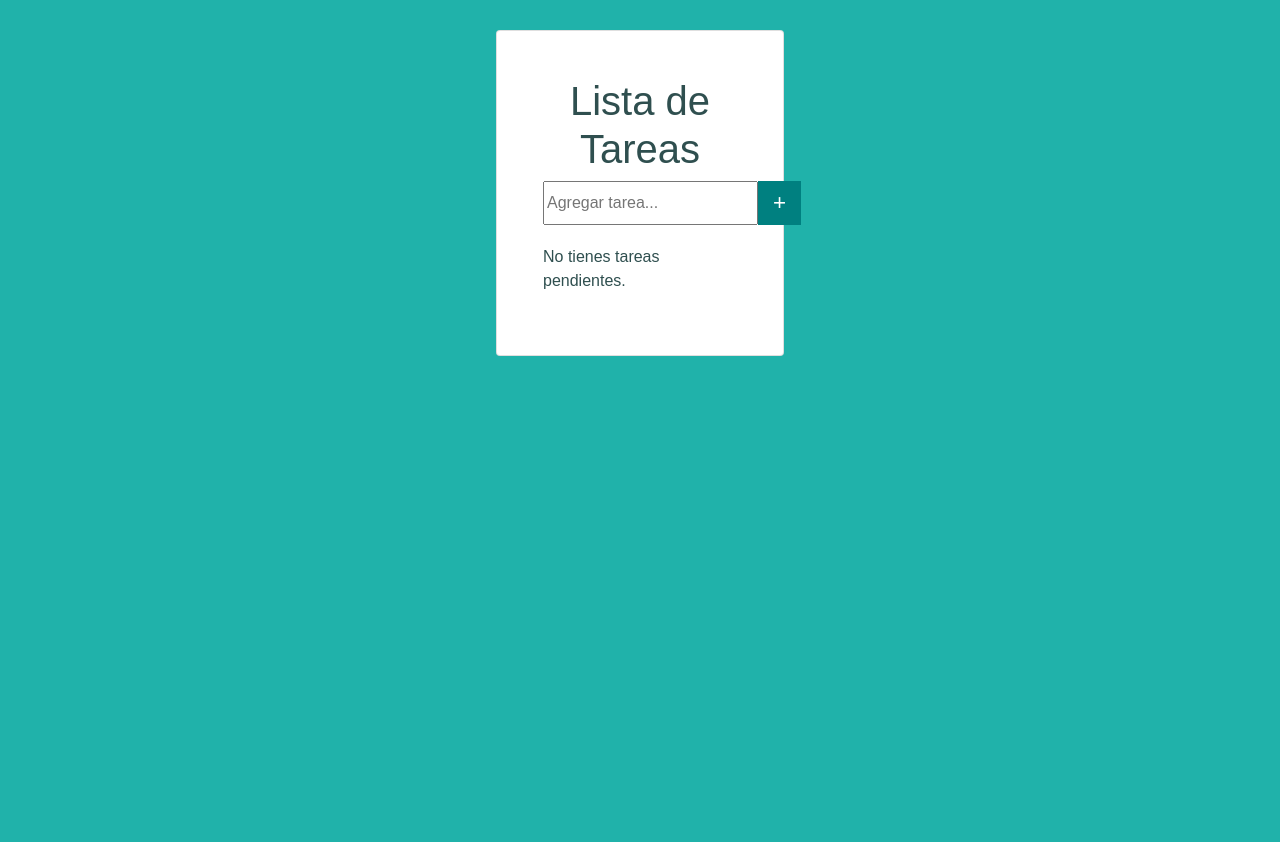
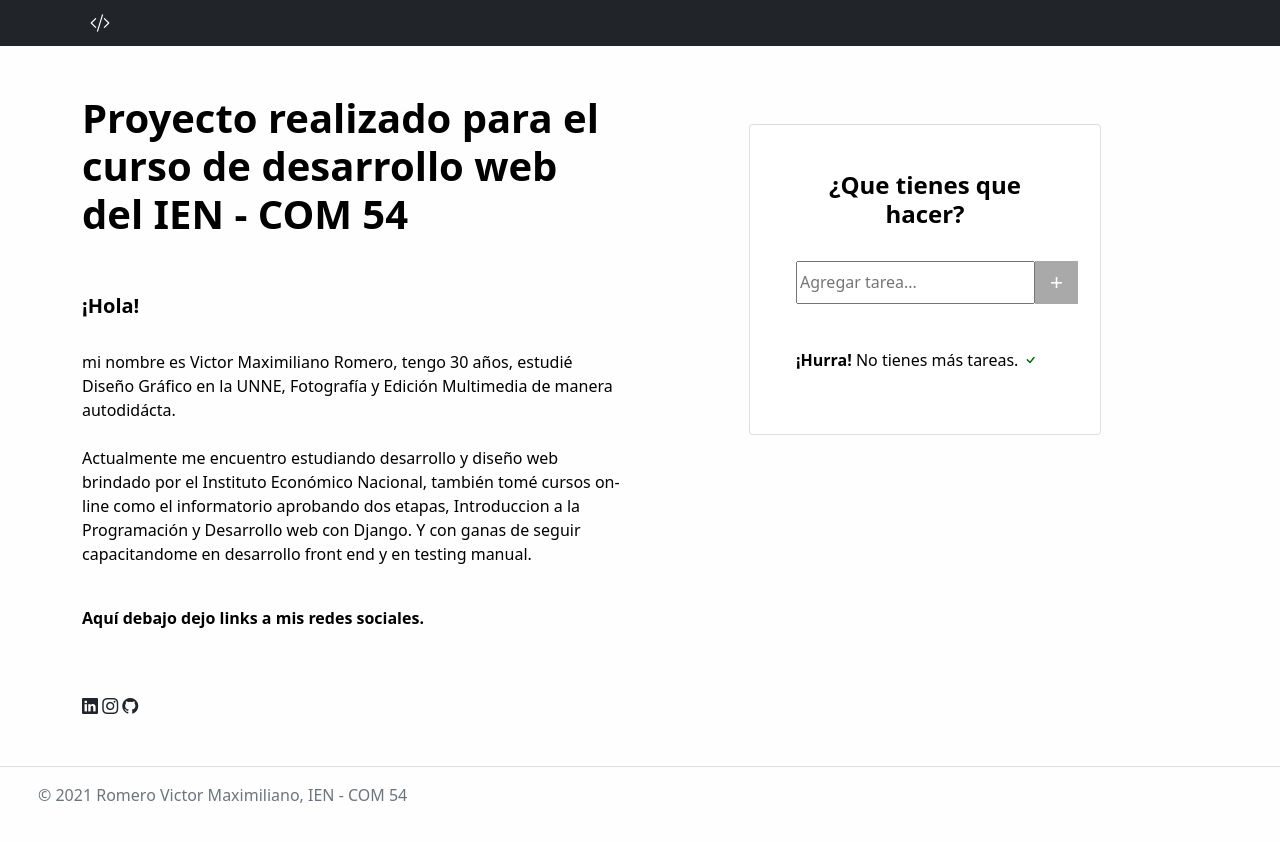
Before and after one commit to Rivochill/maximilianoromero_proyectofinal, a plain HTML site: page index.html in a window 1280 px wide. Before the commit the page ends 800 px from the top, so only its background shows below. Drawn offline with nearby package versions, Linux system fonts and the light colour scheme.

Commit message:
Major UI Changes

```diff
--- a/index.html
+++ b/index.html
@@ -6,14 +6,54 @@
     <meta name="viewport" content="width=device-width, initial-scale=1.0">
     <link rel="stylesheet" href="https://cdn.jsdelivr.net/npm/bootstrap-icons@1.7.2/font/bootstrap-icons.css">
     <link href="https://cdn.jsdelivr.net/npm/bootstrap@5.1.3/dist/css/bootstrap.min.css" rel="stylesheet" integrity="sha384-1BmE4kWBq78iYhFldvKuhfTAU6auU8tT94WrHftjDbrCEXSU1oBoqyl2QvZ6jIW3" crossorigin="anonymous">
+    <link rel="stylesheet" href="https://cdn.jsdelivr.net/npm/bootstrap-icons@1.7.2/font/bootstrap-icons.css">
+    <link rel="preconnect" href="https://fonts.googleapis.com">
+    <link rel="preconnect" href="https://fonts.gstatic.com" crossorigin>
+    <link href="https://fonts.googleapis.com/css2?family=Montserrat:wght@200;400;700&family=Roboto:wght@300;400;700&display=swap" rel="stylesheet">
     <link rel="stylesheet" href="style.css">
 
     <title>Lista de tareas</title>
 </head>
 <body>
-    <div class="card" style="width: 18rem;">
+    <nav class="navbar navbar-light bg-dark">
+        <div class="container-fluid">
+            <a class="navbar-brand">
+                <div class="container" id="logoContainer">
+                    <i id="logo" class="bi bi-code-slash"></i></a>
+                </div>
+        </div>
+    </nav>
+
+    <br>
+    <br>
+
+    <div class="container">
+        <div class="row">
+            <div class="col">
+
+                <h1><strong>Proyecto realizado para el curso de desarrollo web del IEN - COM 54 </strong></h1>
+
+                <br><br>
+
+                <h5><strong>¡Hola!</strong></h5>
+                <br>
+                <p>mi nombre es Victor Maximiliano Romero, tengo 30 años, estudié Diseño Gráfico en la UNNE, Fotografía y Edición Multimedia de manera autodidácta.
+                <br><br>
+                Actualmente me encuentro estudiando desarrollo y diseño web brindado por el Instituto Económico Nacional, también tomé cursos on-line como el informatorio aprobando dos etapas, Introduccion a la Programación y Desarrollo web con Django. Y con ganas de seguir capacitandome en desarrollo front end y en testing manual.</p>
+                <br>
+                <p><strong>Aquí debajo dejo links a mis redes sociales.</strong></p>
+                <br><br>
+
+                    <a href="https://www.linkedin.com/in/maximiliano-romero-252448184/" target="_blank" class="link-dark"><i class="bi bi-linkedin"></i></a>
+                    <a href="https://www.instagram.com/_maxromero/?hl=es-la" target="_blank" class="link-dark"><i class="bi bi-instagram"></i></a>
+                    <a href="https://github.com/Rivochill" target="_blank" class="link-dark"><i class="bi bi-github"></i></a>
+
+            </div>
+
+            <div class="col">
+                <div class="card d-flex justify-content-center" style="width: 22rem;">
                     <div class="card-body">
-            <h1>Lista de Tareas</h1>
+                        <h4><strong>¿Que tienes que hacer?</strong></h4><br>
                         <div class="search">
                             <form>
                                 <input id=input type="text" placeholder="Agregar tarea...">
@@ -26,11 +66,28 @@
                             </ul>
                         </div>
                         <div class="empty">
-                <p>No tienes tareas pendientes.</p>
+
+                            <br>
+                            <p><strong>¡Hurra!</strong> No tienes más tareas. <i class="bi bi-check fa-lg" id="allGreen"></i> </p>
+                        </div>
+                    </div>
+                </div>
             </div>
         </div>
     </div>
 
+    <br>
+
+        <!-- Footer -->
+        <footer class="d-flex flex-wrap justify-content-between align-items-center py-3 my-4 border-top">
+            <div class="col-md-4 d-flex align-items-center">
+                <a href="/" class="mb-3 me-2 mb-md-0 text-muted text-decoration-none lh-1">
+                    <svg class="bi" width="30" height="24"><use xlink:href="#bootstrap"></use></svg>
+                </a>
+                <span class="text-muted">© 2021 Romero Victor Maximiliano, IEN - COM 54</span>
+            </div>
+        </footer>
+        <!-- Fin Footer -->
     <script src="main.js"></script>
     <script src="https://cdn.jsdelivr.net/npm/bootstrap@5.1.3/dist/js/bootstrap.bundle.min.js" integrity="sha384-ka7Sk0Gln4gmtz2MlQnikT1wXgYsOg+OMhuP+IlRH9sENBO0LRn5q+8nbTov4+1p" crossorigin="anonymous"></script>
 
--- a/main.js
+++ b/main.js
@@ -45,7 +45,7 @@ function addDeleteBtn() {
 
     /*El botón tendrá como contenido una "X" a modo de simbolizar el icono para cerrar/borrar*/
 
-    deleteBtn.textContent = "X";
+    deleteBtn.textContent ="X";
     deleteBtn.className = "btn-delete";
 
     /*Agregamos un listener que cuando escuche un evento que tomara el elemento padre y lo removera del <ul> eliminandose por completo el item */
--- a/style.css
+++ b/style.css
@@ -1,19 +1,36 @@
+html {
+    font-family: 'Roboto', sans-serif;
+}
+
 body {
     margin: 0;
     padding: 0;
     font-size: 16px;
-    font-family: Arial, Helvetica, sans-serif;
     line-height: 1.5;
-    background-color: lightseagreen;
+    background-color: #fefefe;
     color: white;
 }
 
+h4 {
+    text-align: center;
+    color: black;
+}
+
+h5 {
+    text-align: auto;
+    color: black;
+}
+
 h1 {
-    text-align: center;
-    color: darkslategrey;
+    color: black;
+}
+
+p{
+    color: black;
 }
 
 .card {
+
     margin-top: 30px;
     margin-bottom: 30px;
     width: 30%;
@@ -24,6 +41,7 @@ h1 {
 }
 
 .card-body {
+    align-items: center;
     margin-left: auto;
     margin-right: auto;
     width: 100%;
@@ -42,7 +60,7 @@ form {
 .li-container {
     background-color: white;
     width: 100%;
-    color: darkslategray;
+    color: darkgrey;
     margin-top: 20px;
 }
 
@@ -53,7 +71,7 @@ ul {
 li {
     list-style: none;
     background-color: lightgray;
-    border-radius: 10px;
+    border-radius: 5px;
     margin-top: 15px;
     display: flex;
 }
@@ -67,20 +85,21 @@ li p {
 .btn-delete {
     margin-left: auto;
     border: none;
-    background-color: #e31746;
+    background-color: darkorange;
     color: white;
     font-weight: bold;
-    padding: 5px 10px;
+    padding: 10px 10px;
     outline: none;
-    border-top-right-radius: 10px;
-    border-bottom-right-radius: 10px;
+    border-top-right-radius: 5px;
+    border-bottom-right-radius: 5px;
     width: 10%;
     font-size: 1.2em;
 }
 
 .btn-delete:hover {
     cursor: pointer;
-    background-color: lightseagreen;
+    background-color: red;
+    transition: ease 0.3s;
 }
 
 .btn-add {
@@ -88,16 +107,36 @@ li p {
     border: none;
     color: white;
     font-family: fantasy;
-    background-color: teal;
+    background-color: darkgrey;
     font-size: 1.4rem;
     outline: none;
 }
 
 .btn-add:hover {
+    transition: ease 0.3s;
     cursor: pointer;
-    background-color: darkcyan;
+    background-color: darkorange;
+    box-shadow: 0 0.1rem 0.4rem rgba(0,0,0,0.3);
+
 }
 
 .empty {
-    color: darkslategrey;
+    color: black;
 }
+
+#allGreen {
+    color: darkgreen;
+}
+
+#logo {
+    color: white;
+}
+
+#logoContainer{
+    align-items: center;
+}
+
+a.link-dark:hover {
+    transition: ease 0.3s;
+    color: red;
+}
```
Lines whose indentation alone changed are shown as unchanged.
